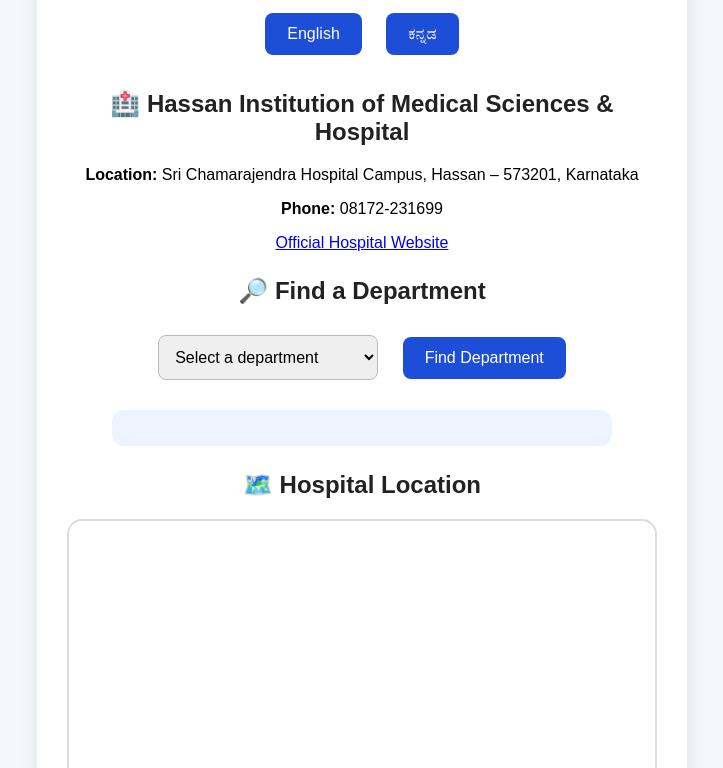
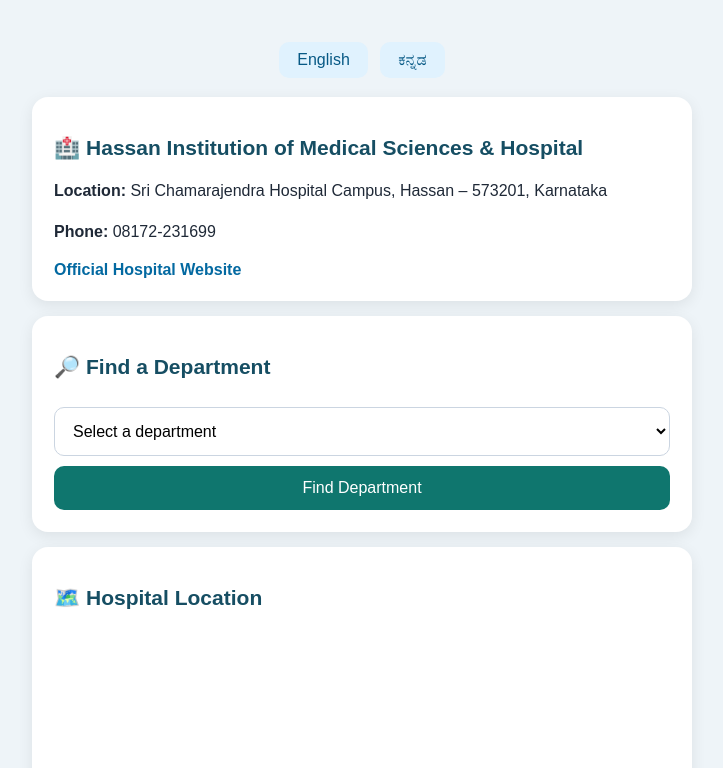
Before and after one commit to aishwaryak-cse/Smart-hospital-navigator, a plain HTML site: page index.html in a window 1280 px wide. Shown: the part 194-962 px from the top of the page, without its empty margins (278-1001 px from the left). Drawn offline with nearby package versions, Linux system fonts and the light colour scheme.

Commit message:
Update styles for various elements in style.css

```diff
--- a/style.css
+++ b/style.css
@@ -3,145 +3,199 @@
 }
 
 body {
+    margin: 0;
+
     font-family: Arial, sans-serif;
 
-    background: #f4f7fb;
+    background: #eef4f8;
 
-    margin: 0;
-
-    padding: 20px;
-
-    text-align: center;
+    color: #1f2937;
 }
 
 .container {
+    width: 100%;
 
-    background: white;
+    max-width: 700px;
 
-    max-width: 650px;
+    margin: auto;
 
-    margin: 20px auto;
+    padding: 20px;
+}
 
-    padding: 30px;
 
-    border-radius: 18px;
+/* Header */
 
-    box-shadow: 0 5px 20px rgba(0, 0, 0, 0.1);
+.header {
+    text-align: center;
+
+    padding: 25px 10px;
+}
+
+.hospital-icon {
+    font-size: 55px;
 }
 
 h1 {
+    color: #155e75;
 
-    color: #1d4ed8;
+    margin: 10px 0;
+}
 
-    margin-bottom: 8px;
+.subtitle {
+    color: #64748b;
+
+    margin-top: 5px;
+}
+
+
+/* Language */
+
+.language-box {
+    text-align: center;
+
+    margin-bottom: 15px;
+}
+
+.language-btn {
+    width: auto;
+
+    background: #e0f2fe;
+
+    color: #075985;
+
+    margin: 4px;
+
+    padding: 9px 18px;
+}
+
+
+/* Cards */
+
+.info-card,
+.navigation-card,
+.map-card {
+    background: white;
+
+    padding: 22px;
+
+    margin: 15px 0;
+
+    border-radius: 16px;
+
+    box-shadow:
+        0 4px 15px rgba(0, 0, 0, 0.08);
 }
 
 h2 {
+    font-size: 21px;
 
-    margin-top: 25px;
-
-    color: #222;
+    color: #164e63;
 }
 
-.subtitle {
-
-    color: #666;
-
-    margin-bottom: 25px;
+.info-card p {
+    line-height: 1.6;
 }
 
-label {
+.info-card a {
+    color: #0369a1;
 
-    font-size: 16px;
+    text-decoration: none;
+
+    font-weight: bold;
 }
 
+
+/* Form */
+
 select {
+    width: 100%;
 
-    padding: 12px;
+    padding: 14px;
 
-    margin: 10px;
+    margin: 10px 0;
+
+    border: 1px solid #cbd5e1;
+
+    border-radius: 10px;
 
     font-size: 16px;
 
-    border: 1px solid #bbb;
-
-    border-radius: 8px;
-
-    min-width: 220px;
+    background: white;
 }
 
 button {
+    width: 100%;
 
-    padding: 12px 22px;
-
-    margin: 10px;
-
-    font-size: 16px;
+    padding: 13px;
 
     border: none;
 
-    border-radius: 8px;
+    border-radius: 10px;
 
-    background: #1d4ed8;
+    background: #0f766e;
 
     color: white;
+
+    font-size: 16px;
 
     cursor: pointer;
 }
 
 button:hover {
-
-    background: #153eaa;
+    background: #115e59;
 }
 
+
+/* Result */
+
 .result {
+    display: none;
 
-    margin: 20px auto;
+    background: #ecfdf5;
+
+    border-left: 5px solid #0f766e;
 
     padding: 18px;
 
-    background: #eef4ff;
+    margin: 15px 0;
 
-    border-radius: 12px;
-
-    max-width: 500px;
-
-    font-size: 18px;
+    border-radius: 10px;
 
     line-height: 1.7;
-
-    min-height: 30px;
 }
 
 
 /* Map */
 
 #map {
-
     width: 100%;
 
     height: 350px;
 
-    margin-top: 15px;
+    border-radius: 14px;
 
-    border-radius: 15px;
+    margin-top: 10px;
+}
 
-    overflow: hidden;
+.maps-button {
+    margin-top: 12px;
 
-    border: 2px solid #ddd;
+    background: #2563eb;
+}
+
+.maps-button:hover {
+    background: #1d4ed8;
 }
 
 
-/* Google Maps Button */
+/* Footer */
 
-.maps-button {
+footer {
+    text-align: center;
 
-    background: #16a34a;
-}
+    color: #64748b;
 
-.maps-button:hover {
-
-    background: #128139;
+    padding: 25px 10px;
 }
 
 
@@ -149,42 +203,19 @@
 
 @media (max-width: 600px) {
 
-    body {
-
+    .container {
         padding: 10px;
     }
 
-    .container {
-
-        padding: 20px;
-
-        margin: 10px auto;
-    }
-
     h1 {
-
-        font-size: 26px;
+        font-size: 27px;
     }
 
     h2 {
-
-        font-size: 20px;
-    }
-
-    select {
-
-        width: 100%;
-
-        margin: 8px 0;
-    }
-
-    button {
-
-        width: 90%;
+        font-size: 19px;
     }
 
     #map {
-
         height: 300px;
     }
 }
```
